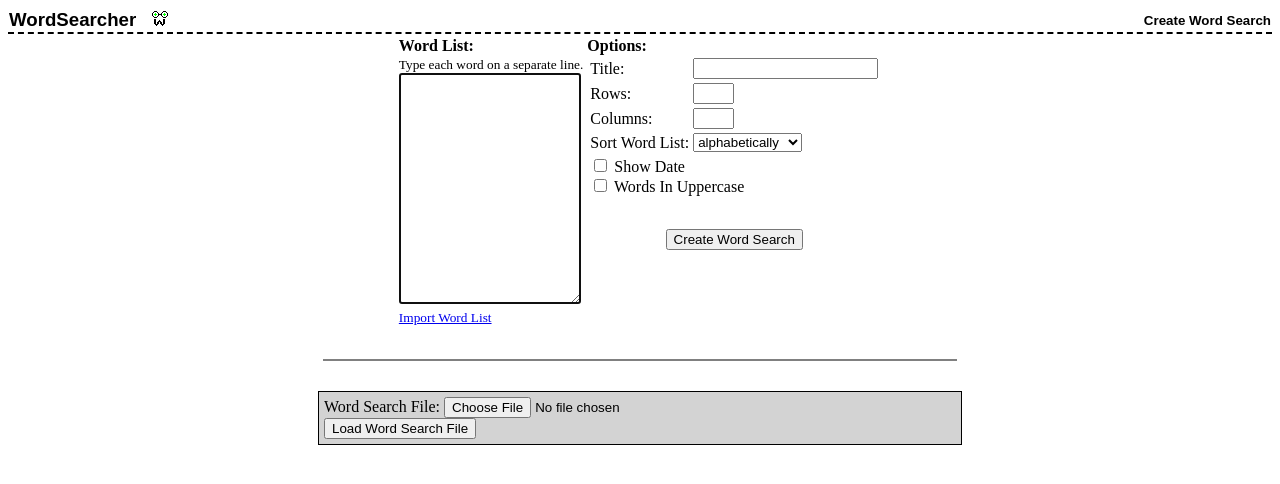
After one commit to jasonmm/WordSearcher, a PHP site: template templates/create-wordsearch.twig in a window 1280 px wide. The commit adds this page. Shown: the top 484 px of the page. Run offline with PHP 8.4, Linux system fonts and the light colour scheme; the template is opened without the code that fills it, so the values that code supplies are empty; some libraries are stand-ins or nearby versions.

Commit message:
Changed the main form to use Twig templates.

```diff
--- /dev/null
+++ b/assets/wordsearcher.css
@@ -0,0 +1,48 @@
+#logo-title {
+    font-size: 14pt;
+    font-family: Arial, sans-serif;
+    font-weight: bold;
+    border-bottom: dashed black 2px;
+}
+
+#logo-title a {
+    text-decoration: none;
+    color: black;
+}
+
+#page-title {
+    font-size: 10pt;
+    font-family: Arial, sans-serif;
+    font-weight: bold;
+    border-bottom: dashed black 2px;
+}
+
+#word-search-is-created {
+    color: grey;
+    margin-top: 20px;
+    padding: 3px;
+    font-size: 8pt;
+    font-family: Arial, sans-serif;
+    width: 50%;
+    border: solid grey 1px;
+    -moz-border-radius: 10px;
+}
+
+#word-search-created-print-button {
+    font-size: 8pt;
+    font-family: Arial, sans-serif;
+    margin-top: 10px;
+}
+
+hr.wide-margin {
+    margin-top: 30px;
+    margin-bottom: 30px;
+}
+
+div#load-word-search {
+    background-color: lightgrey;
+    width: 50%;
+    padding: 5px;
+    border: solid black 1px;
+    margin: auto auto;
+}
--- a/composer.json
+++ b/composer.json
@@ -15,5 +15,8 @@
   },
   "autoload": {
     "psr-4": {"Jasonmm\\WordSearch\\": ""}
+  },
+  "require": {
+    "twig/twig": "1.9.*"
   }
 }
--- /dev/null
+++ b/templates/create-wordsearch.twig
@@ -0,0 +1,107 @@
+{% extends "layout.twig" %}
+
+{% block title %}Create Word Search{% endblock %}
+
+{% block content %}
+    <form name="formCreateWordSearch" action="create_wordsearch.php" method="post">
+        <table border="0" align="center">
+            <tr>
+                <td valign="top">
+                    <strong>Word List:</strong><br>
+                    <small>
+                        Type each word on a separate line.<BR>
+                    </small>
+                    <textarea id="word-list" name="wordlist" rows="15" cols="20">
+                        {{ wordList }}
+                    </textarea>
+                    <br>
+                    <small>
+                        <a href="import_wordlist.php" target="_blank">Import Word List</a>
+                    </small>
+                </td>
+                <td valign="top">
+                    <strong>Options:</strong><br>
+                    <table border="0">
+                        <tr>
+                            <td>Title:</td>
+                            <td><input type="text" name="title" id="title"
+                                       value="{{ wordSearchTitle }}"></td>
+                        </tr>
+                        <tr>
+                            <td>Rows:</td>
+                            <td><input type="text" name="rows" id="rows" size="2" maxlength="3"
+                                       value="{{ wordSearchRows }}"></td>
+                        </tr>
+                        <tr>
+                            <td>Columns:</td>
+                            <td><input type="text" name="cols" id="cols" size="2" maxlength="2"
+                                       value="{{ wordSearchCols }}"></td>
+                        </tr>
+                        <tr>
+                            <td>Sort Word List:</td>
+                            <td>
+                                <select name="sort_wordlist" id="sort_wordlist">
+                                    <option value="alpha"
+                                            {% if wordListSortBy == 'alpha' %}selected{% endif %}>
+                                        alphabetically
+                                    </option>
+                                    <option value="strlen"
+                                            {% if wordListSortBy == 'strlen' %}selected{% endif %}>
+                                        by word length
+                                    </option>
+                                </select>
+                            </td>
+                        </tr>
+                        <tr>
+                            <td colspan="2">
+                                <input type="checkbox" name="show_date" id="show_date"
+                                       value="1" {% if wordSearchShowDate %}checked{% endif %}>
+                                <label for="show_date">Show Date</label><br>
+                                <input type="checkbox" name="words_in_uppercase"
+                                       id="words_in_uppercase" value="1"
+                                       {% if wordSearchUppercase %}checked{% endif %}>
+                                <label for="words_in_uppercase">Words In Uppercase</label><br>
+                            </td>
+                        </tr>
+                        <tr>
+                            <td colspan="2" align="center"
+                                style="padding-top: 30px; padding-bottom: 10px;">
+                                <input type="submit" value="Create Word Search">
+                            </td>
+                        </tr>
+                    </table>
+                </td>
+            </tr>
+        </table>
+    </form>
+
+    {% if isCreated %}
+        <div id="word-search-is-created">
+            This word search has already been created. Clicking the
+            <strong>Create Word Search</strong>
+            button above will create a new word search grid. To print the existing word search
+            grid click the <strong>Print Word Search</strong> button below.
+            <form name="formWordSearchActions" action="print_wordsearch.php" method="post"
+                  target="_blank">
+                <input type="hidden" name="wordsearchobj" id="worsearchobj"
+                       value="{{ wordSearchObj }}">
+                <input type="submit" id="word-search-created-print-button"
+                       value="Print Word Search">
+            </form>
+        </div>
+    {% endif %}
+
+    <hr noshade width="50%" class="wide-margin">
+
+    <form name="formLoadWordSearch" action="index.php" method="post" enctype="multipart/form-data">
+        <div id="load-word-search">
+            Word Search File:
+            <input type="file" name="wordsearch_file" id="wordsearch_file" size="50"><br>
+            <input type="submit" value="Load Word Search File">
+        </div>
+    </form>
+
+    <script language="javascript" type="text/javascript">
+        document.getElementById('word-list').focus();
+    </script>
+{% endblock %}
--- /dev/null
+++ b/templates/layout.twig
@@ -0,0 +1,28 @@
+<!DOCTYPE html>
+<html>
+<head lang="en">
+    <meta charset="UTF-8">
+    <title>{% block title %}{% endblock %} [WordSearcher]</title>
+    <link rel="stylesheet" href="assets/wordsearcher.css" type="text/css">
+</head>
+<body>
+
+<table border="0" cellspacing="0" width="100%">
+    <tr>
+        <td width="50%" align="left" id="logo-title">
+            <a href="./">
+                WordSearcher &nbsp;
+                <img src="wordsearcher.png" width="16" height="16" border="0" alt="">
+            </a>
+        </td>
+        <td width="50%" align="right" id="page-title">
+            {{ block('title') }}
+        </td>
+    </tr>
+</table>
+
+{% block content %}
+{% endblock %}
+
+</body>
+</html>
```
Also changed, not shown: create_wordsearch.tpl.html (deleted, +0 -86 lines), index.php (+15 -5 lines).
